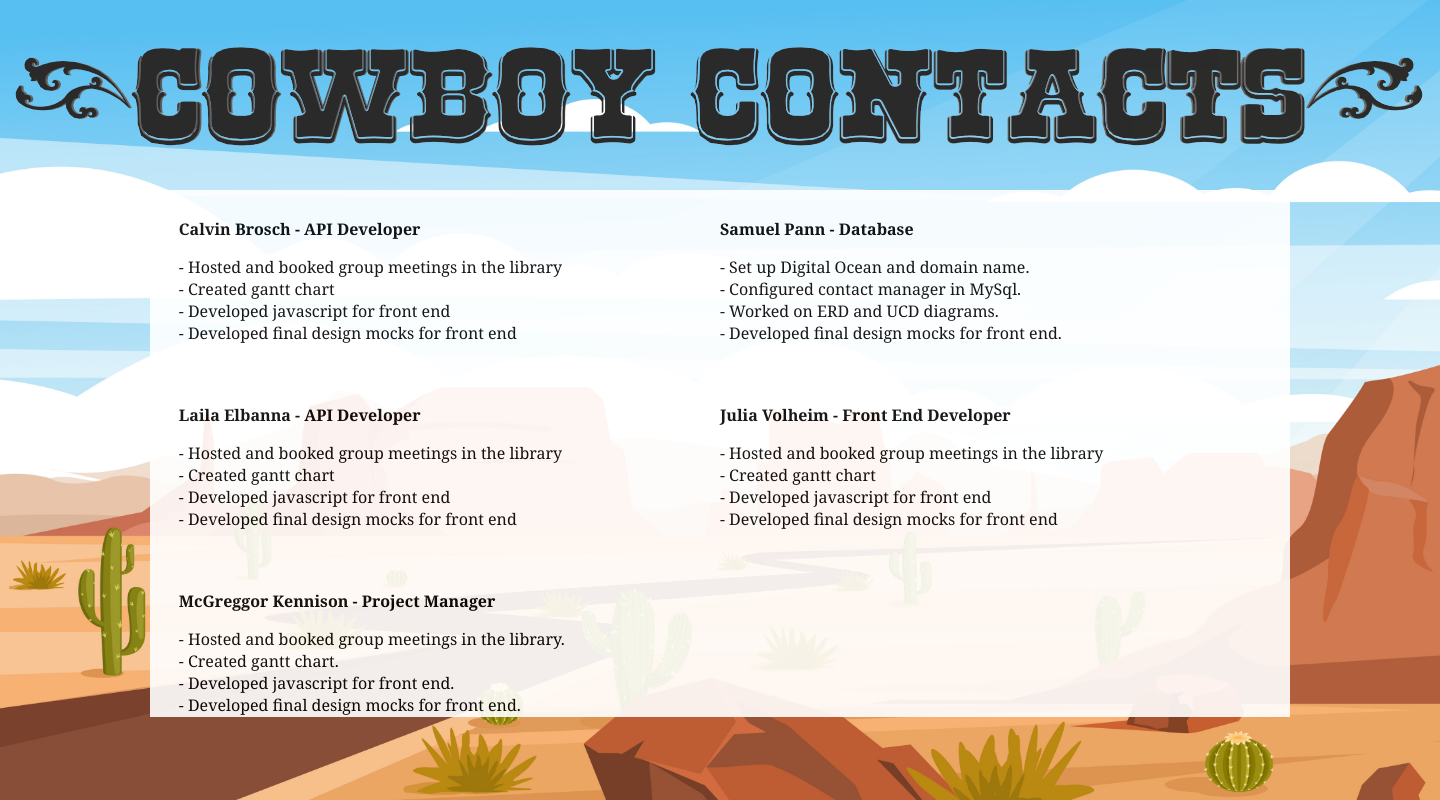
After one commit to GregieBoi/cop4331-small-project-25, a PHP site: page /about.html in a window 1440 px wide. The commit adds this page. Run offline with PHP 8.4, Linux system fonts and the light colour scheme.

Commit message:
about.html prototype

```diff
--- /dev/null
+++ b/about.html
@@ -0,0 +1,71 @@
+<html lang="en">
+	<head>
+		<title>Cowboy Contacts</title>
+		<script type="text/javascript" src="js/md5.js"></script>
+		<script type="text/javascript" src="js/code.js"></script>
+	    <link href="css/styles.css" rel="stylesheet">
+	    <link href="https://fonts.googleapis.com/css?family=Ubuntu" rel="stylesheet">
+	</head>
+	<body>
+
+		<h1 id="title">
+			<img src="images/cowboy.png" alt="Cowboy Contacts">
+		</h1>
+
+        <div class="about-box">
+            <div class="left-group">
+                <label for="calvin">
+                    <strong>Calvin Brosch - API Developer</strong>
+                </label></br>
+                <p class="para" id="calvin">
+                    - Hosted and booked group meetings in the library</br>
+                    - Created gantt chart</br>
+                    - Developed javascript for front end</br>
+                    - Developed final design mocks for front end</br>
+                </p></br></br>
+
+                <label for="laila">
+                    <strong>Laila Elbanna - API Developer</strong>
+                </label></br>
+                <p class="para" id="laila">
+                    - Hosted and booked group meetings in the library</br>
+                    - Created gantt chart</br>
+                    - Developed javascript for front end</br>
+                    - Developed final design mocks for front end</br>
+                </p></br></br>
+
+                <label for="greg">
+                    <strong>McGreggor Kennison - Project Manager</strong>
+                </label></br>
+                <p class="para" id="greg">
+                    - Hosted and booked group meetings in the library.</br>
+                    - Created gantt chart.</br>
+                    - Developed javascript for front end.</br>
+                    - Developed final design mocks for front end.</br>
+                </p></br></br>
+            </div>
+            <div class="right-group">
+                <label for="sam">
+                    <strong>Samuel Pann - Database</strong>
+                </label></br>
+                <p class="para" id="sam">
+                    - Set up Digital Ocean and domain name.</br>
+                    - Configured contact manager in MySql.</br>
+                    - Worked on ERD and UCD diagrams.</br>
+                    - Developed final design mocks for front end.</br>
+                </p></br></br>
+
+                <label for="julia">
+                    <strong>Julia Volheim - Front End Developer</strong>
+                </label></br>
+                <p class="para" id="julia">
+                    - Hosted and booked group meetings in the library</br>
+                    - Created gantt chart</br>
+                    - Developed javascript for front end</br>
+                    - Developed final design mocks for front end</br>
+                </p></br></br>
+            </div>
+        </div>
+
+    </body>
+</html>
--- a/css/styles.css
+++ b/css/styles.css
@@ -338,3 +338,33 @@ select{
 #icon{
     font-size: 1.25em;
 }
+
+.about-box
+{
+
+    width: 76%;
+    height: 60%;
+    margin: 2% 10%;
+    padding: 2%;
+    background: #ffffff;
+    position: static;
+    opacity: 90%;
+
+}
+
+.left-group
+{
+
+    width: 50%;;
+    height: 60%;
+    float: left;
+
+}
+
+.right-group
+{
+
+    margin-left: 50%;
+    height: 60%;
+
+}
```
